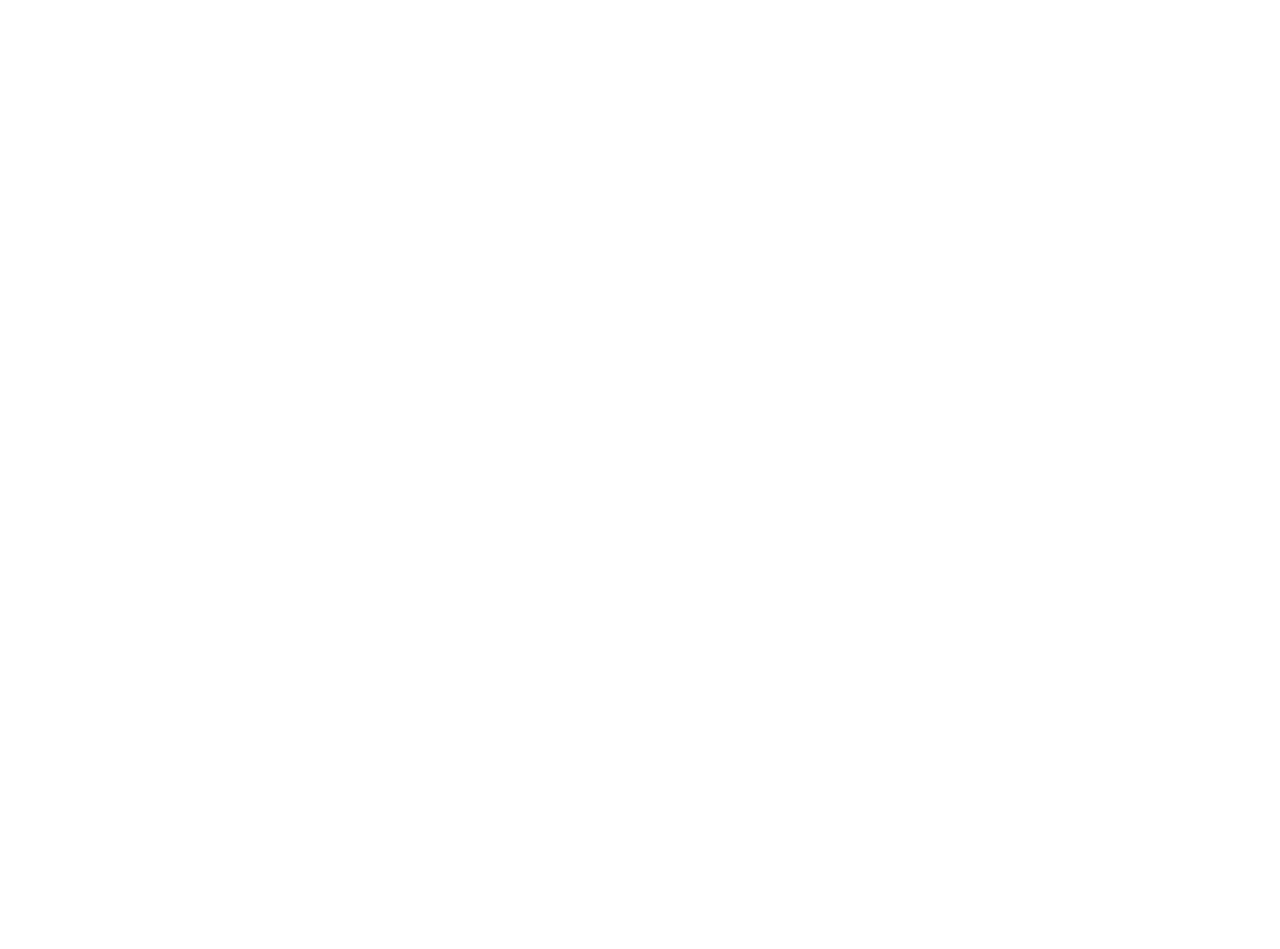
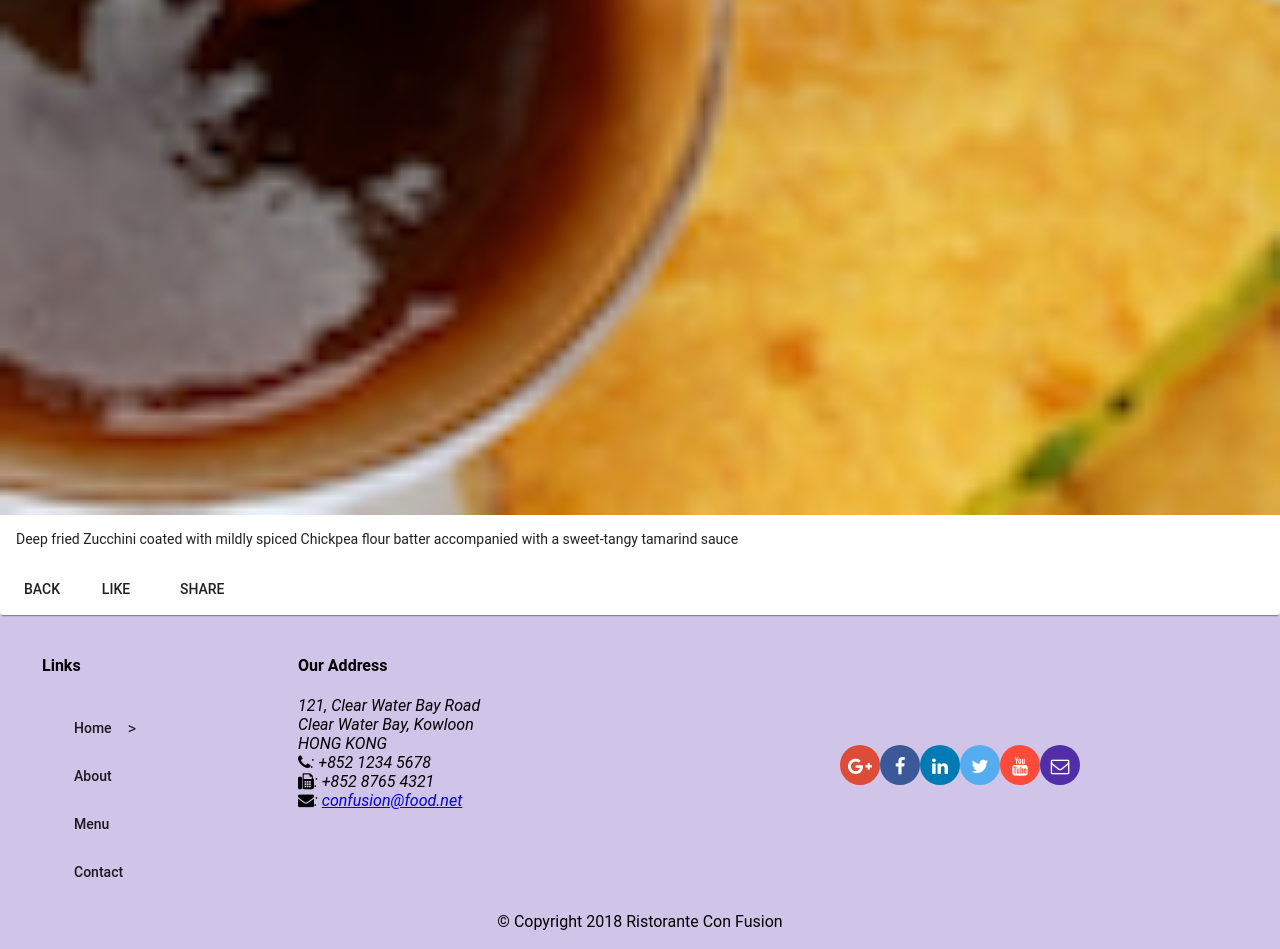
Before and after one commit to patagan/Angular, an Angular app: page /dishdetail/1 in a window 1280 px wide. Before the commit this address led to /. Shown: the part 1259-2208 px from the top of the page. Before the commit the page ends 800 px from the top, so only its background shows below. Built offline with nearby package versions, Linux system fonts and the light colour scheme.

Commit message:
Single Page Applications Part 2

```diff
--- a/src/app/app-routing/routes.ts
+++ b/src/app/app-routing/routes.ts
@@ -10,5 +10,6 @@ export const routes: Routes = [
   { path: 'home',  component: HomeComponent },
   { path: 'menu',     component: MenuComponent },
   { path: 'contactus',     component: ContactComponent },
+  { path: 'dishdetail/:id',     component: DishdetailComponent },
   { path: '', redirectTo: '/home', pathMatch: 'full' }
 ];
--- a/src/app/dishdetail/dishdetail.component.html
+++ b/src/app/dishdetail/dishdetail.component.html
@@ -1,16 +1,17 @@
-<div fxFlex *ngIf="selectedDish">
+<div fxFlex *ngIf="dish">
   <mat-card>
     <mat-card-header>
       <mat-card-title>
-          <h3>{{selectedDish.name | uppercase}}</h3>
+        <h3>{{dish.name | uppercase}}</h3>
       </mat-card-title>
     </mat-card-header>
-      <img mat-card-image src={{selectedDish.image}} alt={{selectedDish.name}}>
+    <img mat-card-image src={{dish.image}} alt={{dish.name}}>
     <mat-card-content>
-        <p>{{selectedDish.description}}
+      <p>{{dish.description}}
       </p>
     </mat-card-content>
     <mat-card-actions>
+      <button mat-button (click)="goBack()">BACK</button>
       <button mat-button>LIKE</button>
       <button mat-button>SHARE</button>
     </mat-card-actions>
--- a/src/app/dishdetail/dishdetail.component.ts
+++ b/src/app/dishdetail/dishdetail.component.ts
@@ -1,5 +1,10 @@
 import { Component, OnInit, Input } from '@angular/core';
 import { Dish } from '../shared/dish';
+
+import { DishService } from '../services/dish.service';
+
+import { Params, ActivatedRoute } from '@angular/router';
+import { Location } from '@angular/common';
 
 @Component({
   selector: 'app-dishdetail',
@@ -9,11 +14,19 @@ import { Dish } from '../shared/dish';
 export class DishdetailComponent implements OnInit {
 
   @Input()
-  selectedDish: Dish;
+  dish: Dish;
 
-  constructor() { }
+  constructor(private dishservice: DishService,
+    private route: ActivatedRoute,
+    private location: Location) { }
 
   ngOnInit() {
+    const id = this.route.snapshot.params['id'];
+    this.dish = this.dishservice.getDish(id);
+  }
+
+  goBack(): void {
+    this.location.back();
   }
 
 }
--- a/src/app/footer/footer.component.html
+++ b/src/app/footer/footer.component.html
@@ -9,10 +9,10 @@
       <div fxFlex="40" fxFlexOffset="20px">
         <h4>Links</h4>
         <mat-list>
-          <mat-list-item><a mat-button>Home</a></mat-list-item>
-          <mat-list-item><a mat-button>About</a></mat-list-item>
-          <mat-list-item><a mat-button>Menu</a></mat-list-item>
-          <mat-list-item><a mat-button>Contact</a></mat-list-item>
+          <mat-list-item><a mat-button routerLink="/home" routerLinkActive="active">Home</a>></mat-list-item>
+          <mat-list-item><a mat-button routerLink="/about" routerLinkActive="active">About</a></mat-list-item>
+          <mat-list-item><a mat-button routerLink="/menu" routerLinkActive="active">Menu</a></mat-list-item>
+          <mat-list-item><a mat-button routerLink="/contactus" routerLinkActive="active">Contact</a></mat-list-item>
         </mat-list>
       </div>
       <div fxFlex="55">
--- a/src/app/menu/menu.component.html
+++ b/src/app/menu/menu.component.html
@@ -21,7 +21,7 @@
 
   <div fxFlex>
     <mat-grid-list cols="2" rowHeight="200px">
-      <mat-grid-tile *ngFor="let dish of dishes" (click)="onSelect(dish)">
+      <mat-grid-tile *ngFor="let dish of dishes" [routerLink]="['/dishdetail', dish.id]">
         <img height="200px" src={{dish.image}} alt={{dish.name}}>
         <mat-grid-tile-footer>
           <h1>{{dish.name | uppercase}}</h1>
@@ -38,7 +38,7 @@
     fxLayoutGap="10px"
     fxLayoutGap.xs="0">
 
-    <app-dishdetail fxFlex="40" [selectedDish]="selectedDish"></app-dishdetail>
+    <app-dishdetail fxFlex="40" [dish]="selectedDish"></app-dishdetail>
     <app-dishcomment *ngIf="selectedDish" fxFlex="40" [selectedComments]="selectedDish.comments"></app-dishcomment>
   </div>
 </div>
```
Lines whose indentation alone changed are shown as unchanged.
